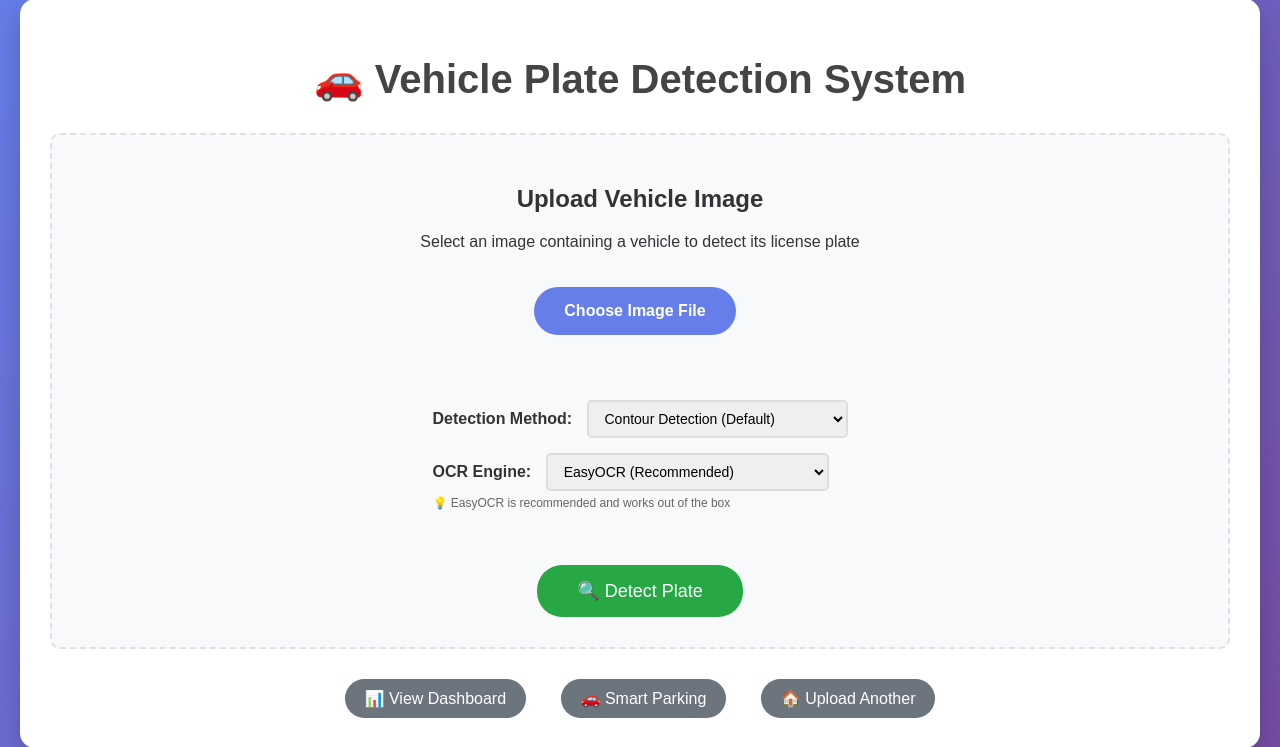
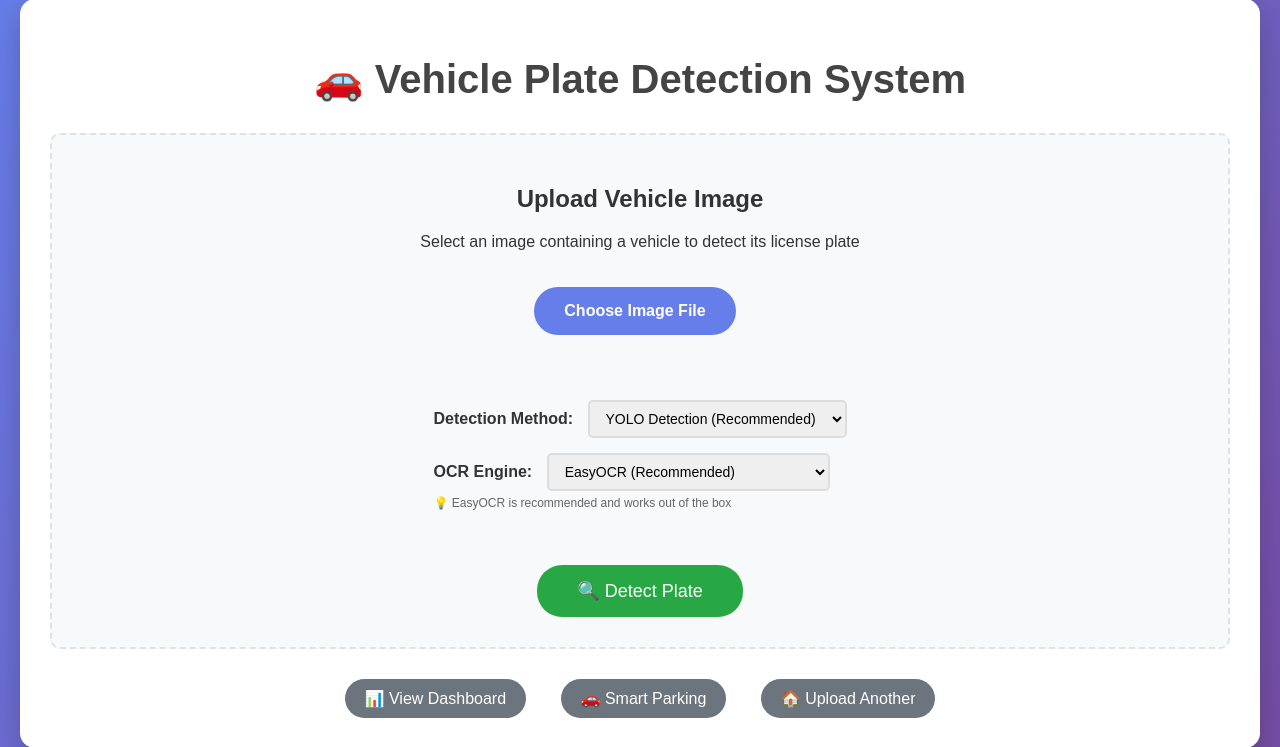
Before and after one commit to amanraj464667/Vehicle-Plate-Detection, a Flask app: page / in a window 1280 px wide. Shown: the part 21-768 px from the top of the page. Run offline with Flask 3, Linux system fonts and the light colour scheme.

Commit message:
YOLO APPLIED

```diff
--- a/webapp/app.py
+++ b/webapp/app.py
@@ -193,7 +193,7 @@ def index():
             file.save(str(filepath))
 
             # Detect plate
-            detector = request.form.get('detector', 'contour')
+            detector = request.form.get('detector', 'yolo')
             ocr_backend = request.form.get('ocr', 'easyocr')
             result = detect_plate_from_image(
                 filepath, detector=detector, ocr_backend=ocr_backend
--- a/webapp/templates/upload.html
+++ b/webapp/templates/upload.html
@@ -210,8 +210,8 @@
             <div class="option-group">
               <label for="detector">Detection Method:</label>
               <select name="detector" id="detector">
-                <option value="contour">Contour Detection (Default)</option>
-                <option value="yolo">YOLO Detection (Better accuracy)</option>
+                <option value="yolo" selected>YOLO Detection (Recommended)</option>
+                <option value="contour">Contour Detection (Fallback)</option>
               </select>
             </div>
 
```
Also changed, not shown: results/detected_images/detected_1761594757_1761594718_stock-photo-khajuraho-india-madyha-pradesh-rajasthan-region-vehicle-registration-plate-or-number-2292295671.jpg (added), results/detected_images/detected_1761594816_1761594802_Why-IND-is-written-on-vehicle-number-plates.jpg (added), results/detected_images/detected_1761594849_1761594838_india-skoda-license-plate.jpg (added), results/plates.db, results/smart_parking.db, webapp/uploads/1761594718_stock-photo-khajuraho-india-madyha-pradesh-rajasthan-region-vehicle-registration-plate-or-number-2292295671.jpg (added), webapp/uploads/1761594802_Why-IND-is-written-on-vehicle-number-plates.jpg (added), webapp/uploads/1761594838_india-skoda-license-plate.jpg (added).
